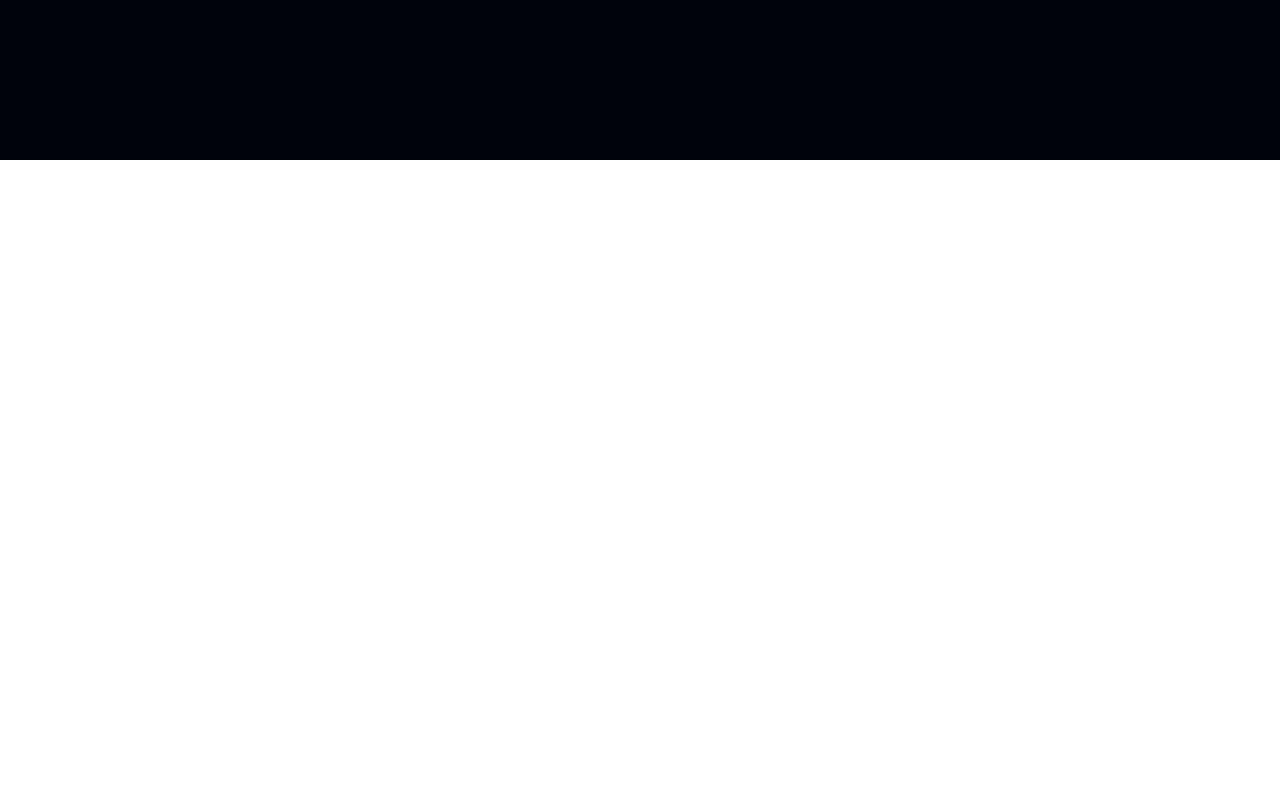
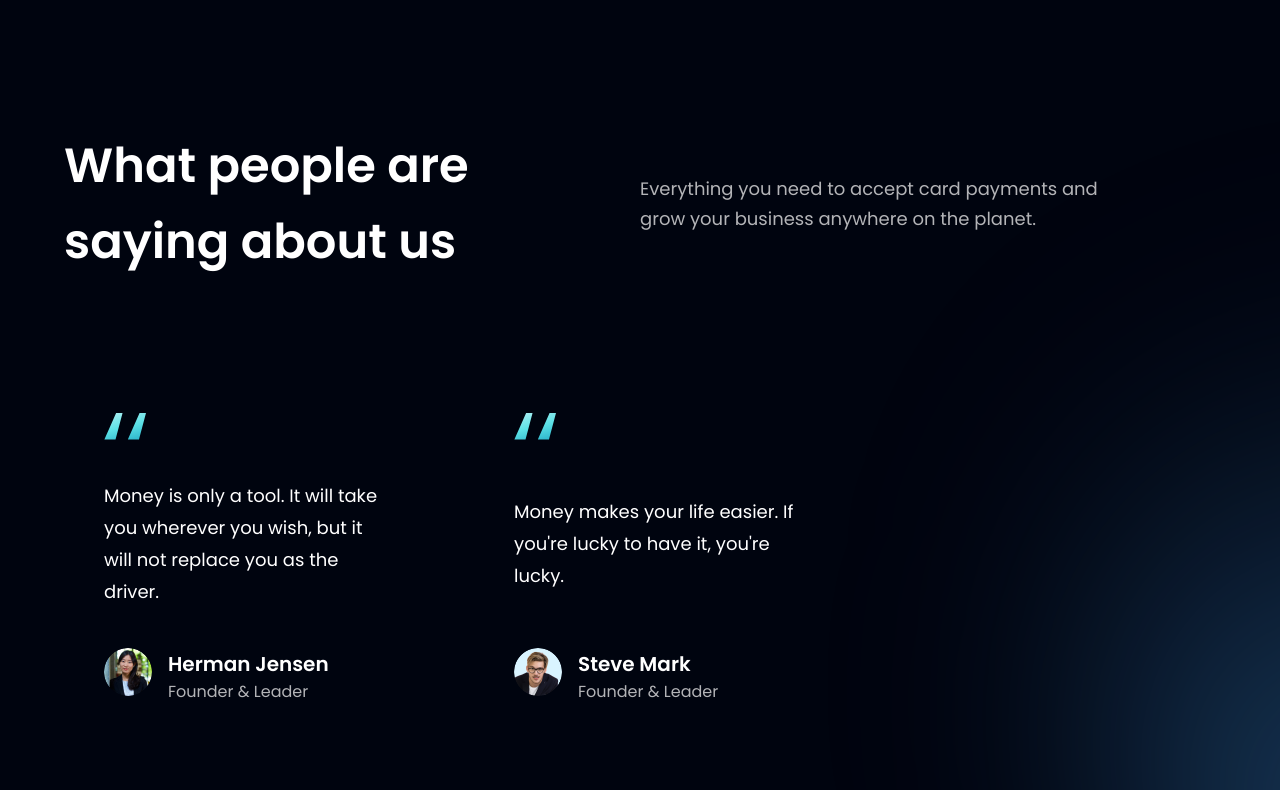
Before and after one commit to bpetya44/bank-app, a React (Vite) app: page / in a window 1280 px wide. Shown: the part 2710-3500 px from the top of the page. Before the commit the page ends 2870 px from the top, so only its background shows below. Built offline with nearby package versions, Linux system fonts and the light colour scheme.

Commit message:
Testimonials and FeedBack card added

```diff
--- a/src/components/FeedbackCard.jsx
+++ b/src/components/FeedbackCard.jsx
@@ -1,9 +1,20 @@
-import React from 'react'
+import { quotes } from "../assets"
 
-const FeedbackCard = () => {
-  return (
-    <div>FeedbackCard</div>
+const FeedbackCard = ({ content, name, title, img }) => (
+    <div className='flex justify-between flex-col px-10 py-12 rounded-[20px] max-w-[370px] md:mr-10 sm:mr-5 mr-0 my-5 feedback-card'>
+      <img src={quotes} alt="double_quotes" className="w-[42px] h-[27px] object-contain" />
+      <p className="font-poppins font-normal text-[18px] leading-8 text-white my-10">{content}</p>
+
+      <div className="flex flex-row ">
+        <img src={img} alt={name}  className="w-[48px] h-[48px] rounded-full"/>
+
+        <div className="flex flex-col ml-4">
+          <h4 className="font-poppins font-semibold text-[20px] leading-8 text-white">{name}</h4>
+          <p className="font-poppins font-normal text-[16px] leading-[24px] text-dimWhite">{title}</p>
+        </div>
+      </div>
+    </div>
   )
-}
+
 
 export default FeedbackCard
--- a/src/components/Testimonials.jsx
+++ b/src/components/Testimonials.jsx
@@ -1,9 +1,35 @@
-import React from 'react'
+import { feedback } from "../constants"
+import styles from "../style"
+import FeedbackCard from './FeedbackCard'
 
-const Testimonials = () => {
-  return (
-    <div>Testimonials</div>
+const Testimonials = () =>  (
+    <section id="clients" className={`${styles.paddingY} ${styles.flexCenter} flex-col relative`}>
+
+        {/* Background */}
+      <div className="absolute z-[0] w-[60%] h-[60%] -right-[50%] rounded-full blue__gradient"/>
+
+        {/* Text */}
+      <div className="w-full flex justify-between items-center md:flex-row flex-col sm:mb-16 mb-6 relative z-[1]">
+        <h1 className={styles.heading2}>
+        What people are <br className="sm:block hidden" /> saying about us
+        </h1>
+
+        <div className="w-full md:mt-0 mt-6">
+          <p className={`${styles.paragraph} text-left max-w-[470px]`}>
+            Everything you need to accept card payments and grow your business anywhere on the planet.
+          </p>
+        </div>
+      </div>
+
+        {/* Cards */}
+      <div className="flex flex-wrap sm:justify-start justify-center w-full feedback-container relative z-[1]">
+        {feedback.map((card) => (
+          <FeedbackCard key={card.id} {...card}/>
+        ))}
+
+      </div>
+    </section>
   )
-}
+
 
 export default Testimonials
```
